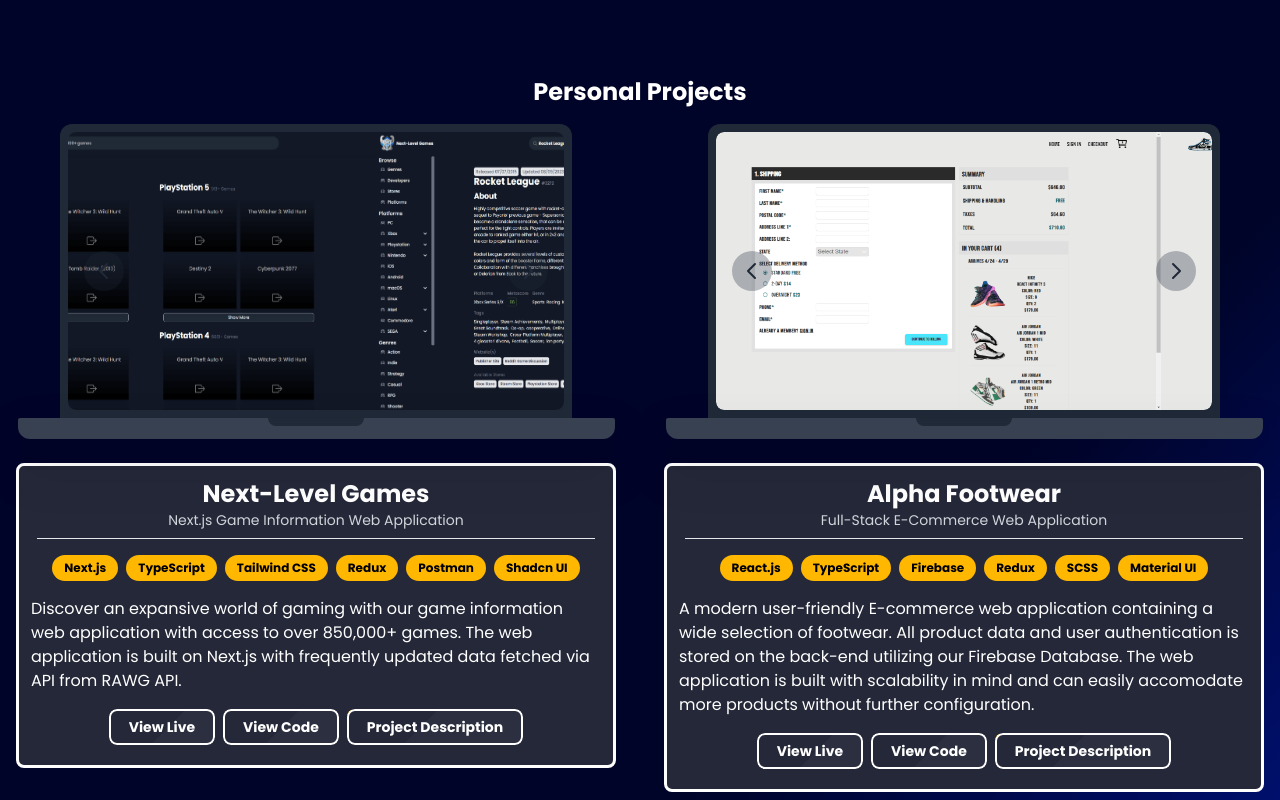
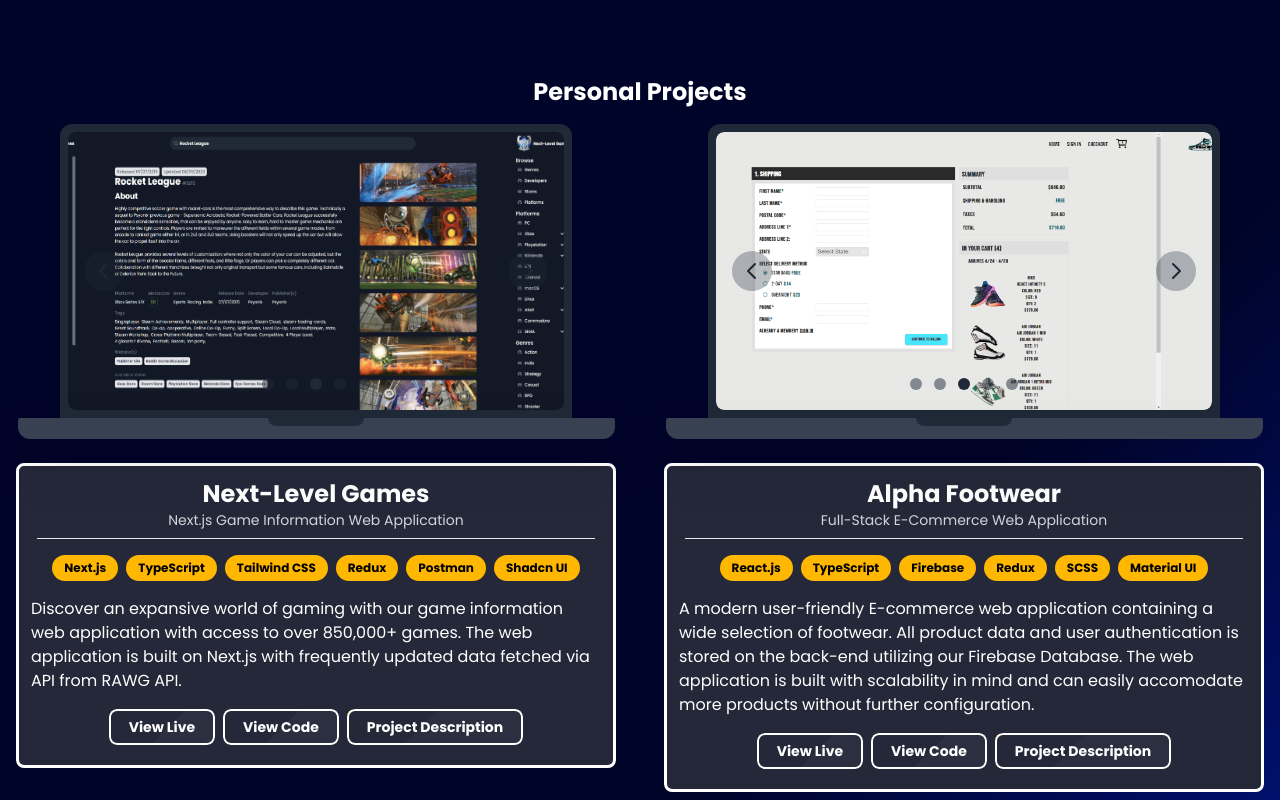
Before and after one commit to bartswierz/portfolio-website-updated, a Next.js app: page / in a window 1280 px wide. Shown: the part 2420-3220 px from the top of the page. Built offline with nearby package versions, Linux system fonts and the light colour scheme; what tailwindcss-animated would draw is missing.

Commit message:
pushing minor accordion and laptop image changes to pull on 2nd desktop

```diff
--- a/src/app/components/LaptopMockup.tsx
+++ b/src/app/components/LaptopMockup.tsx
@@ -42,7 +42,8 @@ const LaptopMockup = ({ imageList }: LaptopMockupProps) => {
             alt="Laptop Mockup"
           /> */}
           {/* slide is passed the intersecting conditional to only have AUTO SLIDE IF LAPTOP IS IN THE VIEWPORT */}
-          <Carousel pauseOnHover indicators={false} slide={isVisible ? true : false}>
+          {/* <Carousel pauseOnHover indicators={false} slide={isVisible ? true : false}> */}
+          <Carousel pauseOnHover indicators={true} slide={isVisible ? true : false}>
             {imageList.map((image, idx) => (
               <div key={idx}>
                 <Image
--- a/src/app/constants/index.ts
+++ b/src/app/constants/index.ts
@@ -14,11 +14,11 @@ const nextLevelProject: ProjectData = {
   githubURL: "https://github.com/bartswierz/game-website",
   imageList: [
     "/assets/NLG-browse-genre.png",
-    "/assets/NLG-browse-platforms.png",
     "/assets/NLG-gamepage.png",
     "/assets/NLG-genres.png",
-    "/assets/NLG-homepage.png",
+    "/assets/NLG-browse-platforms.png",
     "/assets/NLG-platforms.png",
+    // "/assets/NLG-homepage.png",
   ],
   // image: "/assets/NLG-browse-genre.png",
   accordionObj: {
@@ -50,11 +50,11 @@ const alphaFootwearProject: ProjectData = {
   githubURL: "https://github.com/bartswierz/shopping-website",
   // image: "/assets/alpha-footwear-product.png",
   imageList: [
+    "/assets/alpha-footwear-product.png",
+    "/assets/alpha-footwear-checkout.png",
     "/assets/alpha-footwear-cart.png",
-    "/assets/alpha-footwear-checkout.png",
+    "/assets/alpha-footwear-signin.png",
     "/assets/alpha-footwear-homepage.png",
-    "/assets/alpha-footwear-product.png",
-    "/assets/alpha-footwear-signin.png",
   ],
   accordionObj: {
     description:
```
Also changed, not shown: src/app/components/Content/Accordion.tsx (+9 -1 lines).
